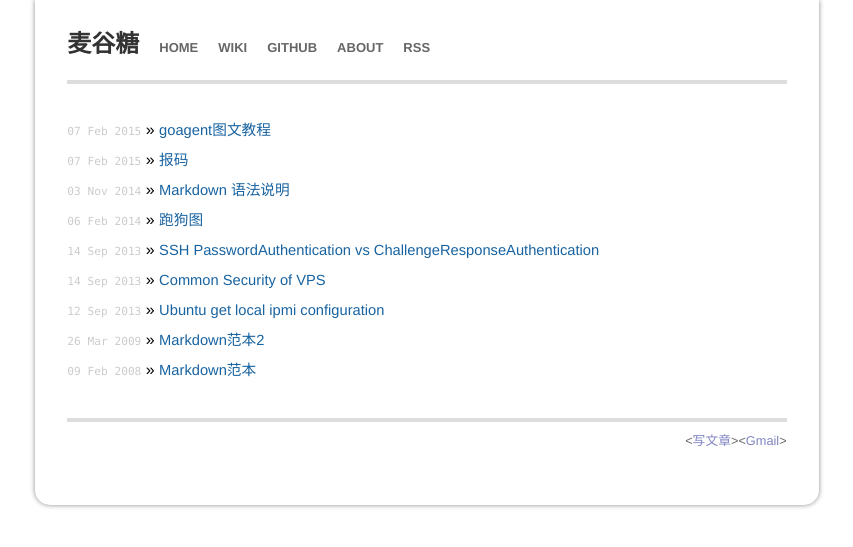
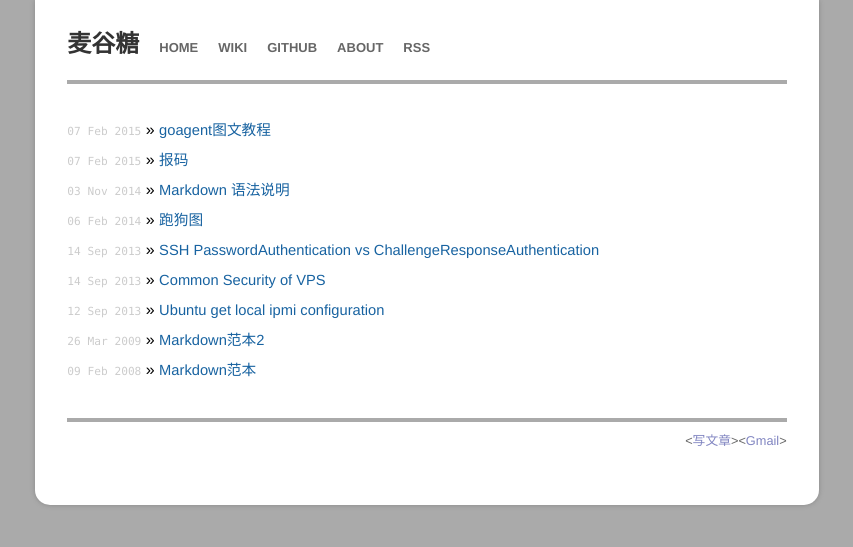
Before and after one commit to mgtang/blog, a Jekyll site: the page built from index.html, in a window 1280 px wide. Shown: the top 547 px of the page, without its empty margins (213-1066 px from the left). Built offline with Jekyll 4.4.1, drawn with Linux system fonts in a browser that asks for light colours; Markdown is read by kramdown in place of the engine named in the settings.

Commit message:
Update main.css

```diff
--- a/css/main.css
+++ b/css/main.css
@@ -13,7 +13,7 @@
 html, body { height: 100%; }
 
 body {
-  background-color: #ddd  url('/img/gh-pages/noise.png') top left;
+  background-color: #aaa;
   font: 13.9px Helvetica, Arial, sans-serif;
   text-align: center;
 }
@@ -98,7 +98,7 @@ hr {
   background-color: #FFF;
 }
 .header {
-  border-bottom: 4px solid #ddd;
+  border-bottom: 4px solid #aaa;
 }
 .header a {
   font-weight: bold;
@@ -137,7 +137,7 @@ hr {
 .footer {
   font-size: 80%;
   color: #666;
-  border-top: 4px solid #ddd;
+  border-top: 4px solid #aaa;
   line-height: 3em;
   margin-top: 2em;
   overflow: hidden;
```
